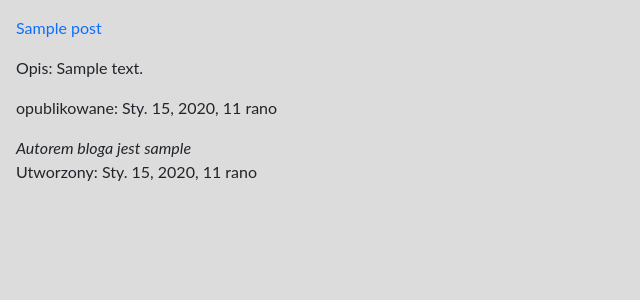
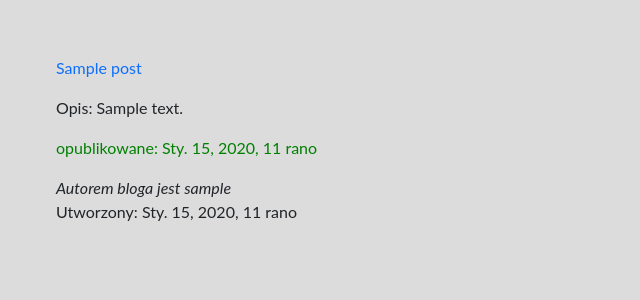
Before and after one commit to PatrykWalczak/djangoblog, a Django app: page / in a window 1280 px wide. Shown: the part 86-386 px from the top of the page, without its empty margins (0-640 px from the left). Run offline with Django 3.2, Linux system fonts and the light colour scheme; tables that the repository leaves empty hold one stand-in row (values such as "Sample post").

Commit message:
css addedv2

```diff
--- a/blog/static/css/blog.css
+++ b/blog/static/css/blog.css
@@ -1,6 +1,11 @@
 body {
     background-color: #DCDCDC;
 font-family: 'Lato', sans-serif;
+}
+
+.content {
+    margin: 40px;
+
 }
 
 .header {
@@ -11,10 +16,8 @@ font-family: 'Lato', sans-serif;
 }
 
 .post {
-
     padding: 6px;
     margin: 10px;
-
 }
 .post a {
     text-decoration: none;
@@ -22,3 +25,7 @@ font-family: 'Lato', sans-serif;
 a:hover {
     color: green;
 }
+
+.published {
+    color: green;
+}
--- a/blog/templates/blog/post_list.html
+++ b/blog/templates/blog/post_list.html
@@ -13,16 +13,24 @@
         <h1>Blog</h1>
     </div>
 
+<div class="content">
+     <div class="row">
     {% for post in posts %}
+     <div class="col-md-8">
         <div class="post">
             <p><a href="">{{ post.title }}</a> </p>
             <p>Opis: {{ post.text|linebreaksbr }}</p>
+            <div class="published">
                 <p>opublikowane: {{ post.published_date }}</p>
+            </div>
             <em>Autorem bloga  jest {{ post.author }}</em>
             <p>Utworzony: {{ post.created_date }}</p>
         </div>
+     </div>
     {% endfor %}
     </div>
+</div>
+
     <div class="footer">
 
     </div>
```
Also changed, not shown: 1 other file. Lines whose indentation alone changed are shown as unchanged.
